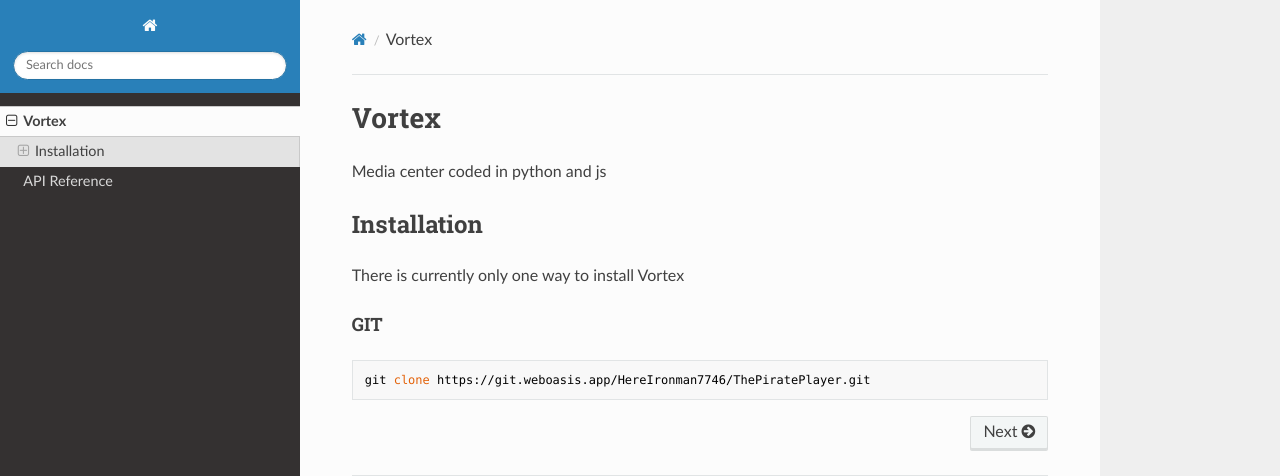
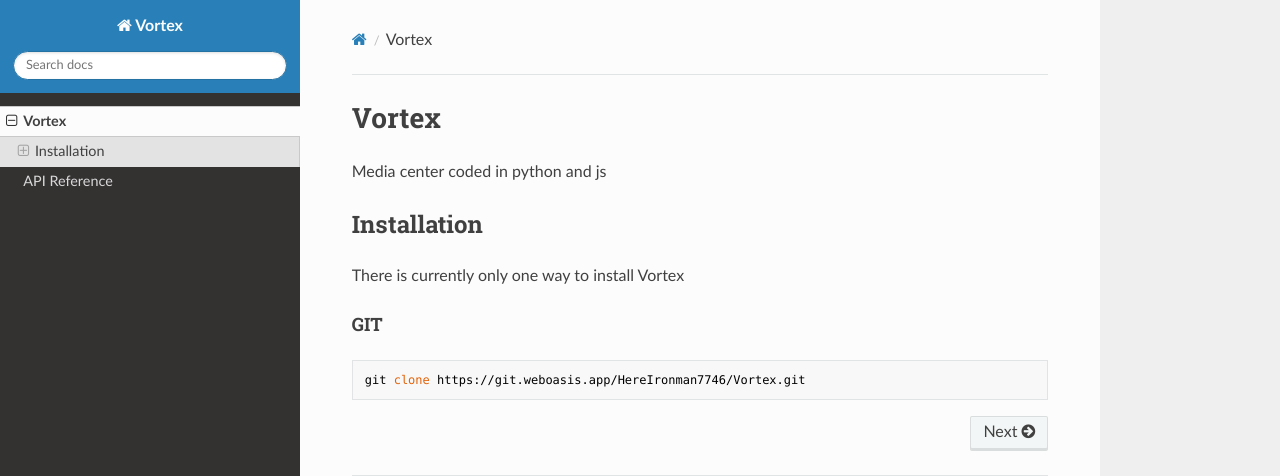
Before and after one commit to ParrotDevel0per/Vortex, an MkDocs documentation site: the page built from docs/index.md, in a window 1280 px wide. Shown: the top 476 px of the page. Built offline with MkDocs 1.6.1, drawn with Linux system fonts in a browser that asks for light colours; nearby versions of some CDN libraries; some of the changed lines change nothing that is shown.

Commit message:
chnaged repo url

````diff
--- a/docs/index.md
+++ b/docs/index.md
@@ -6,5 +6,5 @@ There is currently only one way to install Vortex
 
 #### GIT
 ```bash
-git clone https://git.weboasis.app/HereIronman7746/ThePiratePlayer.git
+git clone https://git.weboasis.app/HereIronman7746/Vortex.git
 ```
--- a/mkdocs.yml
+++ b/mkdocs.yml
@@ -1,3 +1,4 @@
+site_name: Vortex
 site_url: http://v-vortex.rtfd.io/
 site_description: Media centre coded in python / javascript
 site_author: Parrot Developers
````
